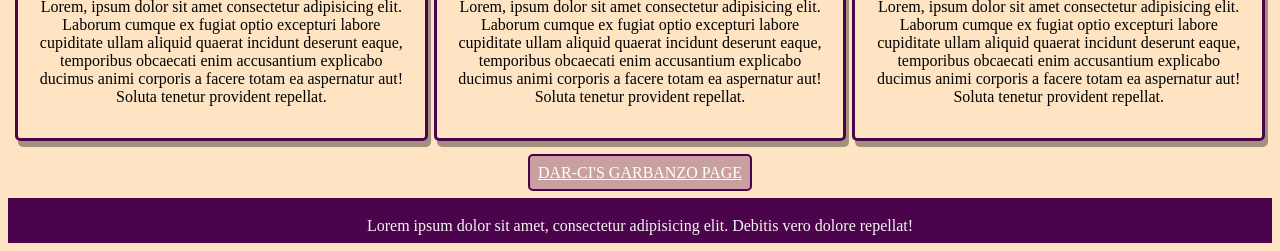
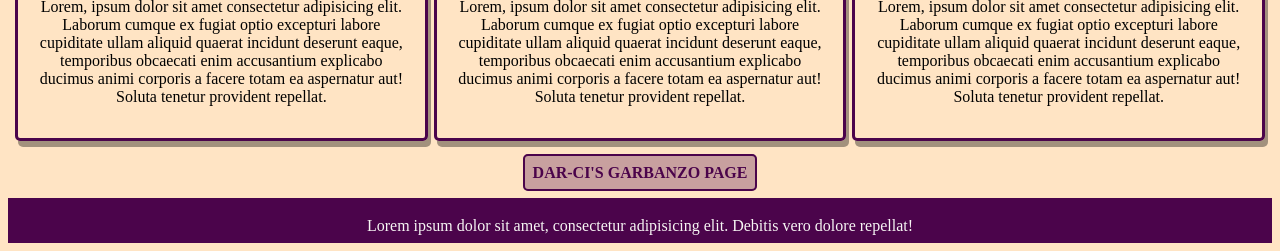
Before and after one commit to William-Moreno/garbanzo_beans, a plain HTML site: page index.html in a window 1280 px wide. Shown: the part 1061-1312 px from the top of the page. Drawn offline with Linux system fonts and the light colour scheme.

Commit message:
adjusted link to other page

```diff
--- a/style.css
+++ b/style.css
@@ -83,7 +83,9 @@
   border: 2px solid rgb(75, 4, 75);
   border-radius: 5px;
   background-color: rgba(75, 4, 75, 0.3);
-  color: white;
+  color: rgba(75, 4, 75, 1);
+  text-decoration: none;
+  font-weight: bold;
   text-transform: uppercase;
 }
 
```
